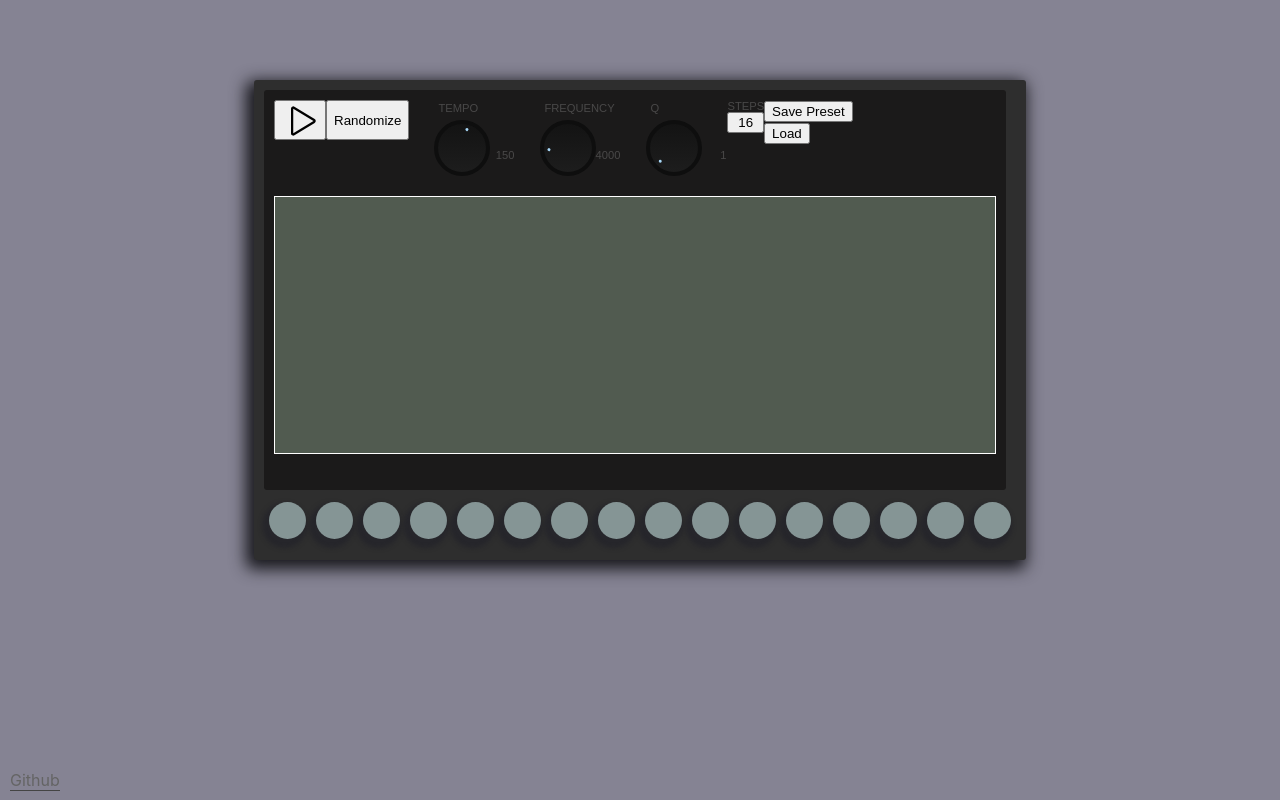
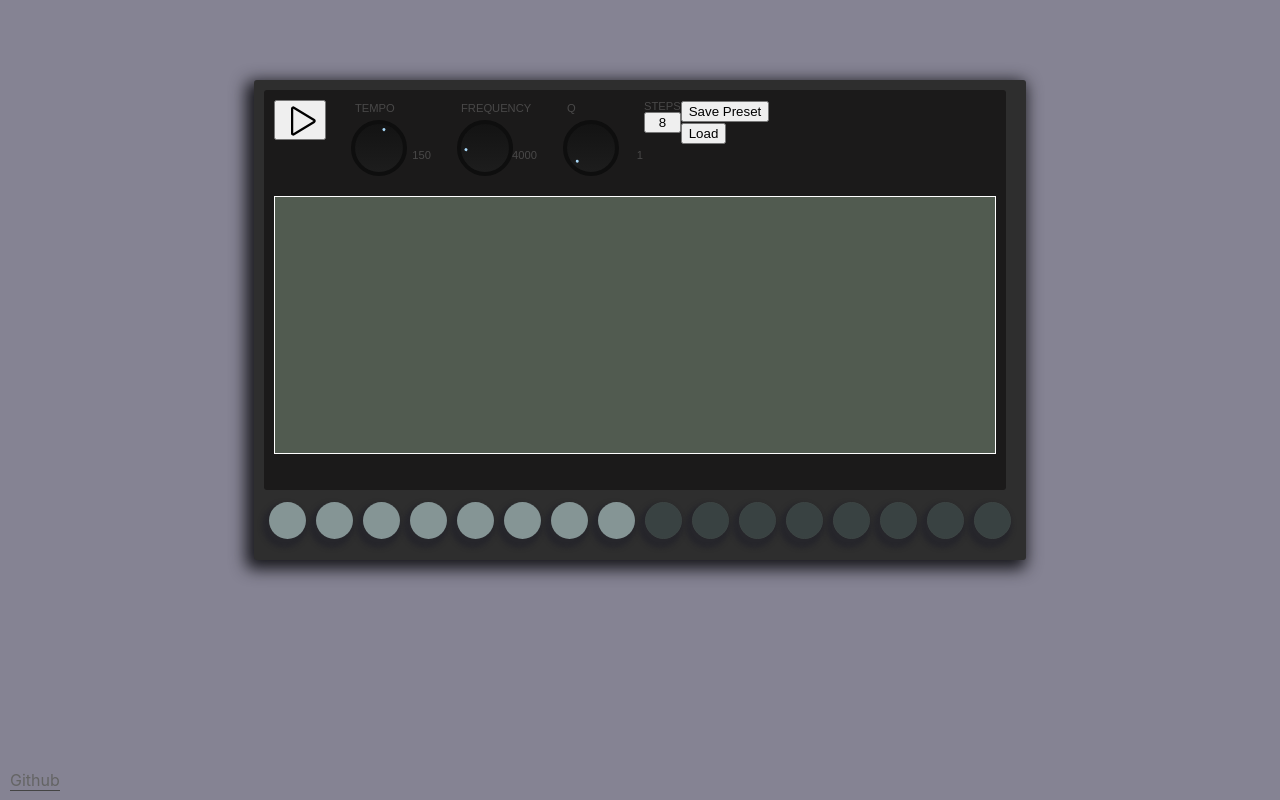
Before and after one commit to Loxphordex/Memoryfield, a React (Create React App) app: page / in a window 1280 px wide. Both pictures are taken after a click on the button "Start". Built offline with nearby package versions, Linux system fonts and the light colour scheme.

Commit message:
remove randomize button

```diff
--- a/src/App.js
+++ b/src/App.js
@@ -6,7 +6,7 @@ import StartButton from './components/StartButton/StartButton'
 import { samples } from './components/Audio/constants'
 import playSound from './components/Audio/playSound'
 import { keyShortcuts } from './constants/keyShortcuts'
-import { getRandomSequence, getInitialSequence } from './data/sequenceDetails'
+import { getInitialSequence } from './data/sequenceDetails'
 import { useInterval } from './helpers/hooks'
 
 // styles
@@ -25,7 +25,7 @@ function App() {
   const [activeNode, setActiveNode] = useState(-1)
   const [nodeEditor, setNodeEditor] = useState(null)
   const [nodes, setNodes] = useState(null)
-  const [nodeSequenceLength, setNodeSequenceLength] = useState(16)
+  const [nodeSequenceLength, setNodeSequenceLength] = useState(8)
   const [speed, setSpeed] = useState(150)
   const [displayedBpm, setDisplayedBpm] = useState(150)
   const [outputLevel] = useState(0.2)
@@ -49,9 +49,6 @@ function App() {
 
   useEffect(() => {
     setUpSignalPath()
-    function randomize() {
-      setNodes(getRandomSequence(16, nodeSequenceLength))
-    }
     const handleKeydownEvents = function(event) {
       if (event) {
         event.stopPropagation()
@@ -59,10 +56,6 @@ function App() {
 
         if (event.keyCode === keyShortcuts.spacebar) {
           setPlaying(!isPlayingRef.current)
-        }
-
-        else if (event.keyCode === keyShortcuts.r && randomize) {
-          randomize()
         }
       }
     }
@@ -132,10 +125,6 @@ function App() {
     setDefaultKeys(!defaultKeys)
   }
 
-  function random() {
-    setNodes(getRandomSequence(16, nodeSequenceLength))
-  }
-
   // Set up signal path
   function setUpSignalPath() {
     if (ctx) {
@@ -180,7 +169,6 @@ function App() {
           displayedBpm={displayedBpm}
           isPlaying={isPlaying}
           play={setPlaying}
-          randomize={random}
           calculateBpm={calculateBpm}
           nodes={nodes}
           setNodes={setNodes}
--- a/src/components/ControlPanel/ControlPanel.js
+++ b/src/components/ControlPanel/ControlPanel.js
@@ -14,7 +14,6 @@ export default function ControlPanel({
   displayedBpm,
   isPlaying,
   play,
-  randomize,
   calculateBpm,
   nodes,
   nodeSequenceLength,
@@ -143,7 +142,6 @@ export default function ControlPanel({
           playSequence={playSequence}
           play={play}
           isPlaying={isPlaying}
-          randomize={randomize}
           calculateBpm={calculateBpm}
           displayedBpm={displayedBpm}
           nodeSequenceLength={nodeSequenceLength}
--- a/src/components/ControlPanel/MainPanel.js
+++ b/src/components/ControlPanel/MainPanel.js
@@ -9,7 +9,6 @@ export default function MainPanel({
   playSequence,
   play,
   isPlaying,
-  randomize,
   calculateBpm,
   displayedBpm,
   nodeSequenceLength,
@@ -50,7 +49,6 @@ export default function MainPanel({
     <div className='global-controls'>
       {!isPlaying && <button className='control-button' onClick={() => playSequence()}><Play size={36} /></button>}
       {isPlaying && <button className='control-button' onClick={() => play(false)}><Stop size={36} /></button>}
-      <button className='control-button' onClick={() => randomize()}>Randomize</button>
 
       <div className='bmp-knob-container'>
         <Knob
--- a/src/components/ControlPanel/Panel.js
+++ b/src/components/ControlPanel/Panel.js
@@ -9,7 +9,6 @@ export default function Panel ({
   playSequence,
   play,
   addNode,
-  randomize,
   calculateBpm,
   deleteNode,
   speed,
@@ -21,7 +20,6 @@ export default function Panel ({
         <button onClick={() => playSequence()}>Play</button>
         <button onClick={() => play(false)}>Stop</button>
         <button onClick={() => addNode()}>+</button>
-        <button onClick={() => randomize()}>Randomize</button>
 
         <label htmlFor="speed">{(60_000 / speed).toFixed()}</label>
         <input type="range" id="speed" name="speed" min={1} max={1000}
--- a/src/data/data.js
+++ b/src/data/data.js
@@ -29,33 +29,6 @@ function checkIfActive(order, nodeSequenceLength) {
   return order > nodeSequenceLength - 1 ? false : true
 }
 
-// Creates random nodes
-export function generateRandomSequence(nodeCount, nodeSequenceLength) {
-  const nodes = []
-
-  for (let i = 0; i < nodeCount; i++) {
-    nodes.push({
-      color: getRandom(colors),
-      filterFrequency: randomFilterFrequency(),
-      filterQ: randomFilterQFrequency(),
-      endtime: 0.1,
-      playOrder: i,
-      active: checkIfActive(i, nodeSequenceLength),
-      note: getRandom(notes),
-      wave: getRandom(waveforms)
-    })
-  }
-  return nodes
-}
-
-function randomFilterFrequency() {
-  return Math.floor(Math.random() * 2000)
-}
-
-function randomFilterQFrequency() {
-  return Math.floor(Math.random() * 20)
-}
-
 function getRandom(array) {
   if (array) {
     return array[Math.floor(Math.random() * array.length)]
--- a/src/data/sequenceDetails.js
+++ b/src/data/sequenceDetails.js
@@ -1,8 +1,4 @@
-import { generateRandomSequence, generateInitialSequence, createDefaultNode } from './data'
-
-export function getRandomSequence(nodeCount, nodeSequenceLength) {
-  return nodeCount ? generateRandomSequence(nodeCount, nodeSequenceLength) : null
-}
+import { generateInitialSequence, createDefaultNode } from './data'
 
 export function getInitialSequence(nodeCount, nodeSequenceLength) {
   return nodeCount ? generateInitialSequence(nodeCount, nodeSequenceLength) : null
```
